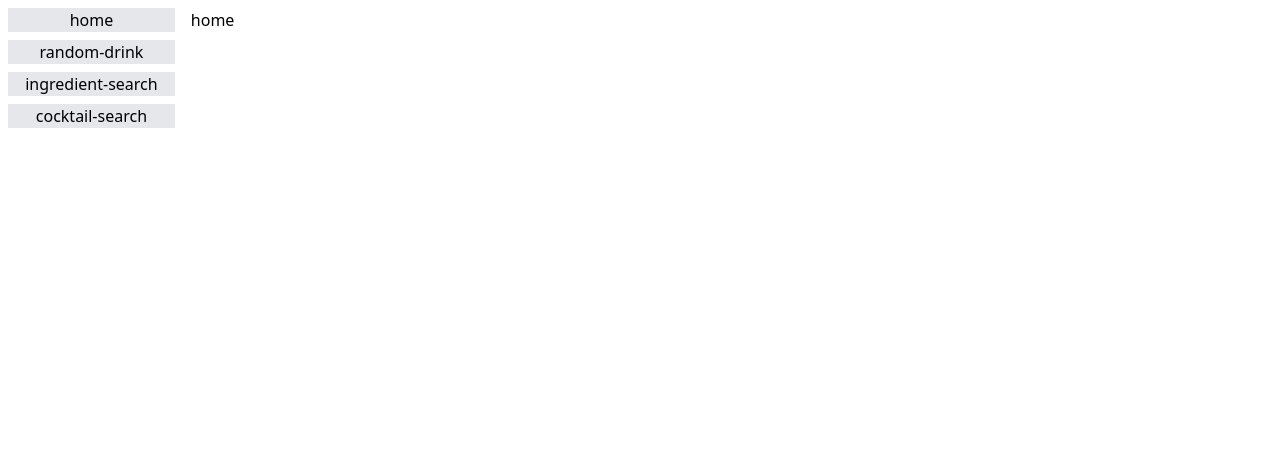
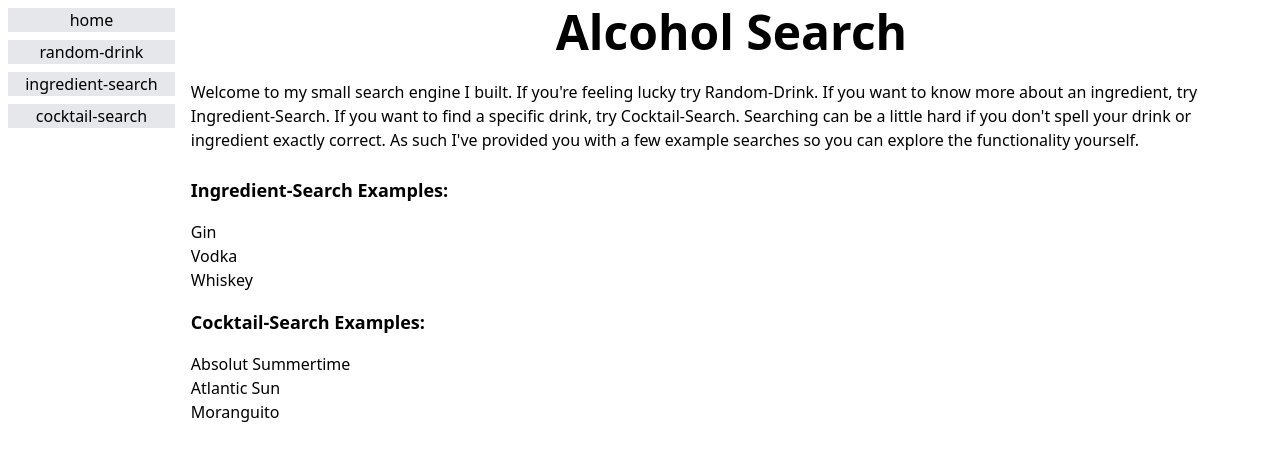
Before and after one commit to JGibson37/alcohol-website, a React (Create React App) app: page / in a window 1280 px wide. Shown: the top 460 px of the page. Built offline with nearby package versions, Linux system fonts and the light colour scheme.

Commit message:
added some text and styling to homepage

```diff
--- a/src/App.js
+++ b/src/App.js
@@ -6,7 +6,35 @@ import CocktailSearch from "./components/CocktailSearch";
 const views = ["home", "random-drink", "ingredient-search", "cocktail-search"];
 
 const Home = () => {
-  return <div>home</div>;
+  return (
+    <div>
+      <h1 className="flex justify-center text-5xl font-bold">Alcohol Search</h1>
+      <br></br>
+      <p>
+        Welcome to my small search engine I built. If you're feeling lucky try
+        Random-Drink. If you want to know more about an ingredient, try
+        Ingredient-Search. If you want to find a specific drink, try
+        Cocktail-Search. Searching can be a little hard if you don't spell your
+        drink or ingredient exactly correct. As such I've provided you with a
+        few example searches so you can explore the functionality yourself.
+      </p>
+      <br></br>
+      <div className="grid gap-y-4" style={{ gridTemplaterows: "auto auto" }}>
+        <p className="text-lg font-bold">Ingredient-Search Examples:</p>
+        <ul>
+          <li>Gin</li>
+          <li>Vodka</li>
+          <li>Whiskey</li>
+        </ul>
+        <p className="text-lg font-bold">Cocktail-Search Examples:</p>
+        <ul>
+          <li>Absolut Summertime</li>
+          <li>Atlantic Sun</li>
+          <li>Moranguito</li>
+        </ul>
+      </div>
+    </div>
+  );
 };
 
 function App() {
```
